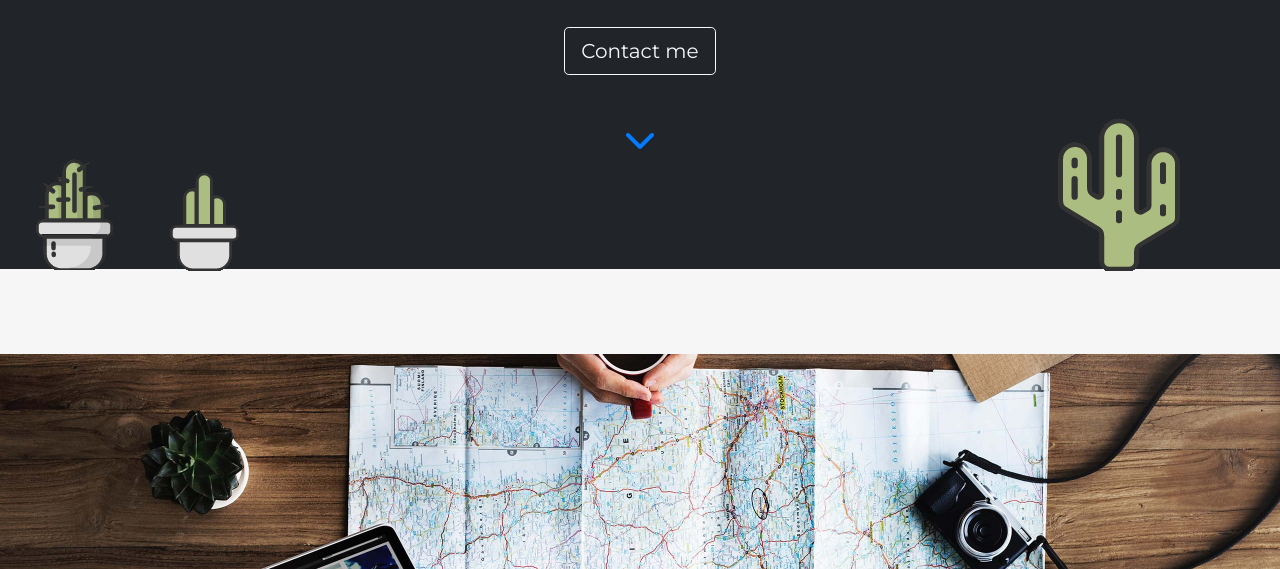
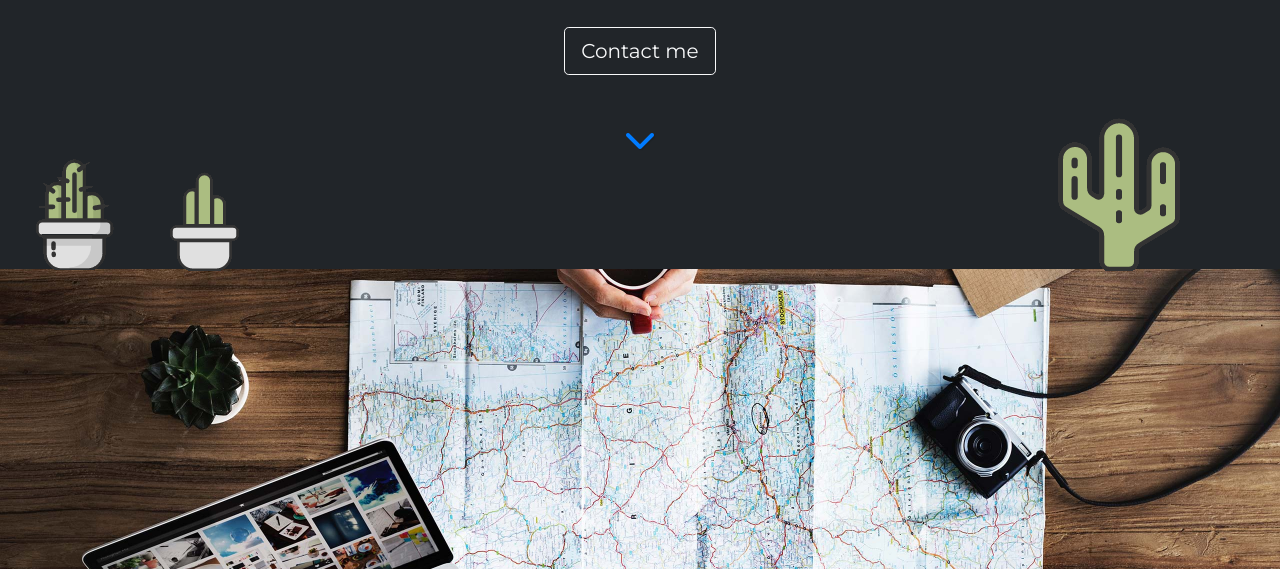
Before and after one commit to Michael-Meeus/Michael-Meeus.github.io, a plain HTML site: page index.html in a window 1280 px wide. Shown: the part 531-1100 px from the top of the page. Drawn offline with Linux system fonts and the light colour scheme; some packages are replaced by stand-ins of ours; a script that the page names is missing.

Commit message:
touchups to the layout of website

```diff
--- a/index.html
+++ b/index.html
@@ -56,11 +56,9 @@
                 <p>and I code all kinds of odds and ends!</p>
                 <button class="btn btn-outline-light btn-lg" type="button"
                     onclick="location.href='contact-us.html'">Contact me</button>
-                <br><br><br><a href="#scroll"><i class="fas fa-2x fa-chevron-down"></i></a>
+                <br><br><br><a href="#voorstelling"><i class="fas fa-2x fa-chevron-down"></i></a>
             </div>
         </section>
-
-        <div id="scroll" style="height: 85px; background-color: #f6f6f6;"></div>
 
         <div id="voorstelling" class="parallax"></div>
         <div style="font-size:36px;background-color: aliceblue;">
```
